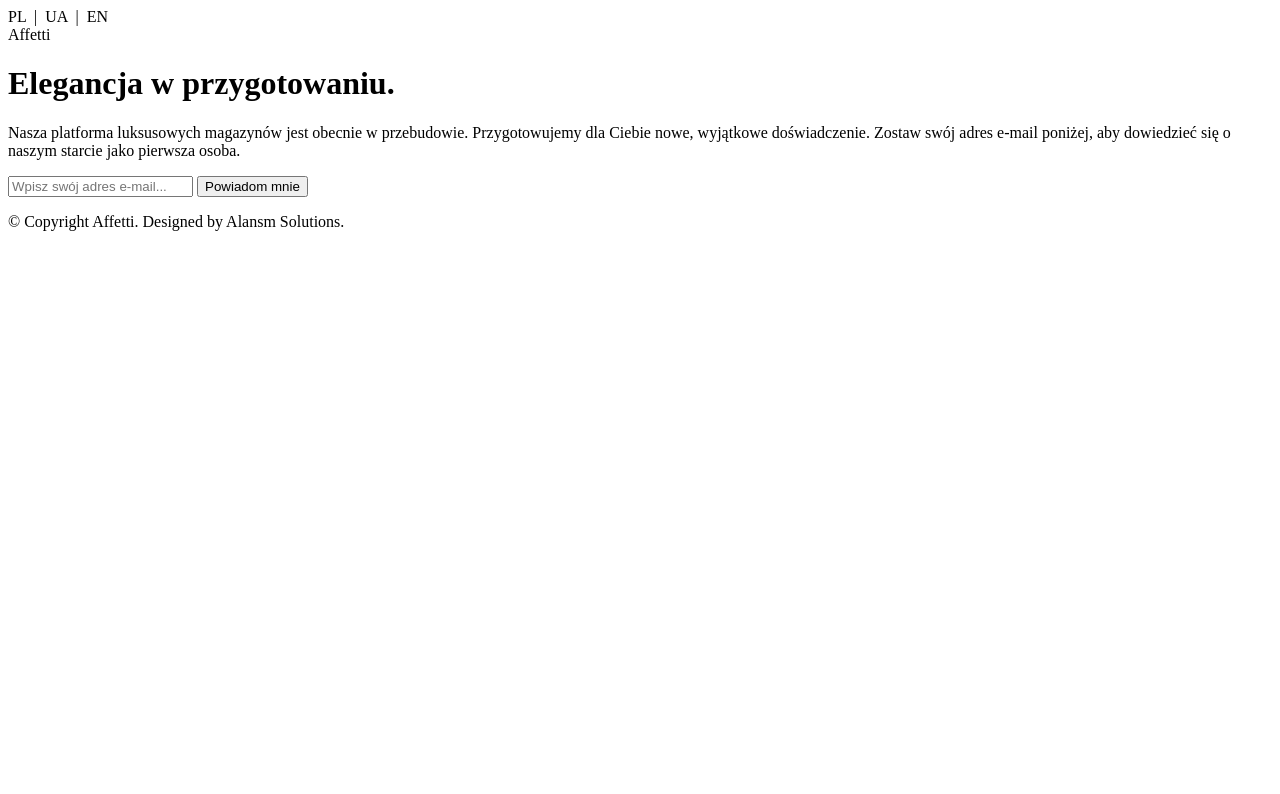
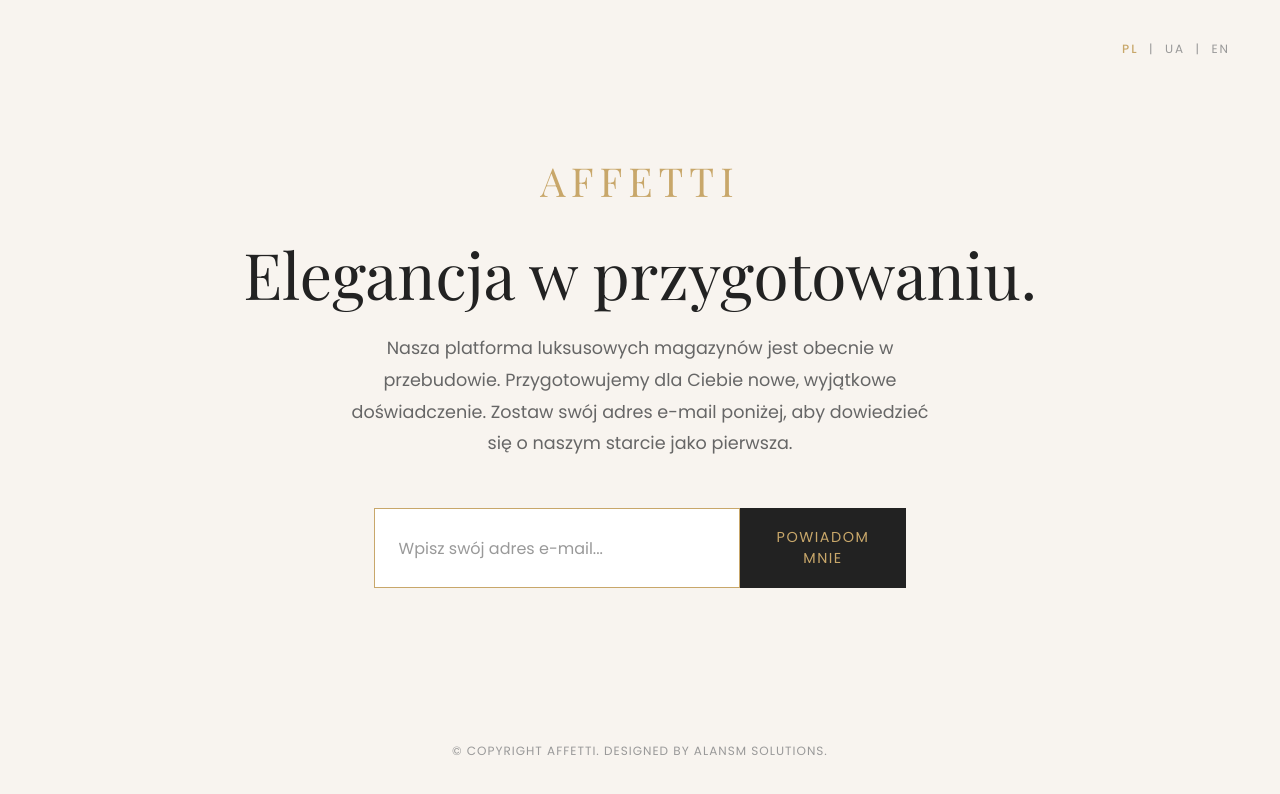
Before and after one commit to alansmorais/affetti.pl, a plain HTML site: page index.html in a window 1280 px wide. Drawn offline with nearby package versions, Linux system fonts and the light colour scheme.

Commit message:
Update index.html

```diff
--- a/index.html
+++ b/index.html
@@ -1,71 +1,250 @@
+<!DOCTYPE html>
+<html lang="pl">
+<head>
+    <meta charset="UTF-8">
+    <meta name="viewport" content="width=device-width, initial-scale=1.0">
+    <title>Affetti - W przebudowie</title>
+
+    <link rel="preconnect" href="https://fonts.googleapis.com">
+    <link rel="preconnect" href="https://fonts.gstatic.com" crossorigin>
+    <link href="https://fonts.googleapis.com/css2?family=Playfair+Display:ital,wght@0,400;0,600&family=Poppins:wght@300;400;500&display=swap" rel="stylesheet">
+
+    <style>
+        * {
+            box-sizing: border-box;
+            margin: 0;
+            padding: 0;
+        }
+
+        body {
+            background-color: #F8F4EF;
+            font-family: 'Poppins', sans-serif;
+            color: #222222;
+            -webkit-font-smoothing: antialiased;
+        }
+
+        /* Full screen wrapper using Flexbox */
+        .wrapper {
+            display: flex;
+            flex-direction: column;
+            min-height: 100vh;
+            position: relative;
+            padding: 20px;
+        }
+
+        /* Language Switcher */
+        .lang-switcher {
+            position: absolute;
+            top: 40px;
+            right: 50px;
+            font-size: 12px;
+            color: #999999;
+            letter-spacing: 2px;
+        }
+        .lang-switcher a {
+            text-decoration: none;
+            color: #999999;
+            transition: color 0.3s ease;
+        }
+        .lang-switcher a:hover {
+            color: #222222;
+        }
+        .lang-switcher a.active {
+            color: #C8A76A;
+            font-weight: 500;
+        }
+
+        .main-content {
+            flex: 1;
+            display: flex;
+            flex-direction: column;
+            justify-content: center;
+            align-items: center;
+            text-align: center;
+            max-width: 800px;
+            margin: 0 auto;
+            width: 100%;
+        }
+
+        .brand-logo {
+            font-family: 'Playfair Display', serif;
+            font-size: 2.5rem;
+            color: #C8A76A;
+            letter-spacing: 6px;
+            text-transform: uppercase;
+            margin-bottom: 2rem;
+        }
+
+        h1 {
+            font-family: 'Playfair Display', serif;
+            font-size: 4rem;
+            font-weight: 400;
+            margin-bottom: 1.5rem;
+            color: #222222;
+            line-height: 1.1;
+        }
+
+        .subtitle {
+            font-size: 1.1rem;
+            color: #666666;
+            line-height: 1.8;
+            max-width: 600px;
+            margin: 0 auto;
+        }
+
+        .waitlist-form {
+            margin-top: 3rem;
+            display: flex;
+            width: 100%;
+            max-width: 500px;
+            justify-content: center;
+        }
+
+        .input-email {
+            flex: 1;
+            padding: 18px 24px;
+            border: 1px solid #C8A76A;
+            background-color: #FFFFFF;
+            font-family: 'Poppins', sans-serif;
+            font-size: 1rem;
+            color: #222222;
+            outline: none;
+            transition: border-color 0.3s ease;
+        }
+
+        .input-email:focus {
+            border-color: #222222;
+        }
+
+        .input-email::placeholder {
+            color: #999999;
+        }
+
+        .btn-submit {
+            padding: 18px 36px;
+            background-color: #222222;
+            color: #C8A76A;
+            border: 1px solid #222222;
+            font-family: 'Poppins', sans-serif;
+            font-size: 0.9rem;
+            text-transform: uppercase;
+            letter-spacing: 1.5px;
+            cursor: pointer;
+            transition: all 0.3s ease;
+        }
+
+        .btn-submit:hover {
+            background-color: #000000;
+            color: #FFFFFF;
+        }
+
+        .form-message {
+            margin-top: 15px;
+            font-size: 0.9rem;
+            min-height: 20px;
+        }
+
+        .footer {
+            text-align: center;
+            padding: 20px 0;
+            font-size: 0.75rem;
+            color: #999999;
+            letter-spacing: 1px;
+            text-transform: uppercase;
+        }
+
+        /* Mobile Responsiveness */
+        @media (max-width: 768px) {
+            h1 { font-size: 2.8rem; }
+            .lang-switcher { top: 20px; right: 20px; }
+            .brand-logo { font-size: 2rem; }
+            .waitlist-form { flex-direction: column; padding: 0 20px; }
+            .btn-submit { margin-top: 10px; width: 100%; }
+            .subtitle { padding: 0 20px; }
+        }
+    </style>
+</head>
 <body>
-    <div class="header">
-        <span class="active">PL</span> &nbsp;|&nbsp; UA &nbsp;|&nbsp; EN
+
+    <div class="wrapper">
+
+        <div class="lang-switcher">
+            <a href="#" class="active">PL</a> &nbsp;|&nbsp;
+            <a href="#">UA</a> &nbsp;|&nbsp;
+            <a href="#">EN</a>
         </div>
 
-    <div class="page-wrapper">
-        <div class="content-container">
+        <main class="main-content">
             <div class="brand-logo">Affetti</div>
+
             <h1>Elegancja w przygotowaniu.</h1>
+
             <p class="subtitle">
-                Nasza platforma luksusowych magazynów jest obecnie w przebudowie. Przygotowujemy dla Ciebie nowe, wyjątkowe doświadczenie. Zostaw swój adres e-mail poniżej, aby dowiedzieć się o naszym starcie jako pierwsza osoba.
+                Nasza platforma luksusowych magazynów jest obecnie w przebudowie. Przygotowujemy dla Ciebie nowe, wyjątkowe doświadczenie. Zostaw swój adres e-mail poniżej, aby dowiedzieć się o naszym starcie jako pierwsza.
             </p>
 
-            <!-- Real Form replacing the mock -->
-            <form id="waitlist-form" class="form-group">
-                <input type="email" id="email" name="email" class="input-mock" placeholder="Wpisz swój adres e-mail..." required>
+            <!-- Google Apps Script Form -->
+            <form id="waitlistForm" class="waitlist-form">
+                <input type="email" id="email" name="email" class="input-email" placeholder="Wpisz swój adres e-mail..." required>
                 <input type="hidden" name="lang" value="PL">
-                <button type="submit" class="btn-mock">Powiadom mnie</button>
+                <button type="submit" class="btn-submit" id="submitBtn">Powiadom mnie</button>
             </form>
 
-            <!-- Success/Error Message container -->
-            <div id="form-message" style="margin-top: 15px; font-size: 10pt; color: #C8A76A; display: none;"></div>
-        </div>
-    </div>
+            <div id="formMessage" class="form-message" style="display: none;"></div>
+        </main>
 
-    <div class="footer">
+        <footer class="footer">
             &copy; Copyright Affetti. Designed by Alansm Solutions.
+        </footer>
     </div>
 
     <script>
-        // Replace this with the URL you copied from Google Apps Script
+        // 🚨 IMPORTANT: Replace this URL with your Google Apps Script Web App URL!
         const SCRIPT_URL = 'YOUR_GOOGLE_APPS_SCRIPT_WEB_APP_URL_HERE';
 
-        const form = document.getElementById('waitlist-form');
-        const messageDiv = document.getElementById('form-message');
-        const submitBtn = form.querySelector('button');
+        const form = document.getElementById('waitlistForm');
+        const messageDiv = document.getElementById('formMessage');
+        const submitBtn = document.getElementById('submitBtn');
 
-        form.addEventListener('submit', e => {
+        form.addEventListener('submit', (e) => {
             e.preventDefault();
 
-            // Change button state
+            // UI Loading state
             submitBtn.textContent = "Wysyłanie...";
+            submitBtn.style.opacity = "0.7";
             submitBtn.disabled = true;
+            messageDiv.style.display = "none";
 
-            // Gather form data
             const formData = new FormData(form);
 
-            // Send to Google Apps Script
-            fetch(SCRIPT_URL, { method: 'POST', body: formData })
+            // Fetch request to Google Apps Script
+            fetch(SCRIPT_URL, {
+                method: 'POST',
+                body: formData
+            })
             .then(response => response.json())
             .then(data => {
                 if (data.result === 'success') {
-                        messageDiv.textContent = "Dziękujemy! Twój adres został zapisany.";
-                        messageDiv.style.color = "#C8A76A";
+                    messageDiv.textContent = "Dziękujemy! Twój adres został zapisany pomyślnie.";
+                    messageDiv.style.color = "#C8A76A"; // Gold text for success
                     form.reset();
                 } else {
                     throw new Error("Błąd zapisu.");
                 }
             })
             .catch(error => {
-                    messageDiv.textContent = "Wystąpił błąd. Spróbuj ponownie później.";
-                    messageDiv.style.color = "red";
+                // If it fails (usually due to CORS on testing environments, or missing SCRIPT_URL)
+                messageDiv.textContent = "Wystąpił błąd. Upewnij się, że link Google Script jest poprawny.";
+                messageDiv.style.color = "#d9534f"; // Red text for errors
             })
             .finally(() => {
+                // Reset UI state
                 messageDiv.style.display = "block";
                 submitBtn.textContent = "Powiadom mnie";
+                submitBtn.style.opacity = "1";
                 submitBtn.disabled = false;
             });
         });
     </script>
 </body>
+</html>
```
Lines whose indentation alone changed are shown as unchanged.
